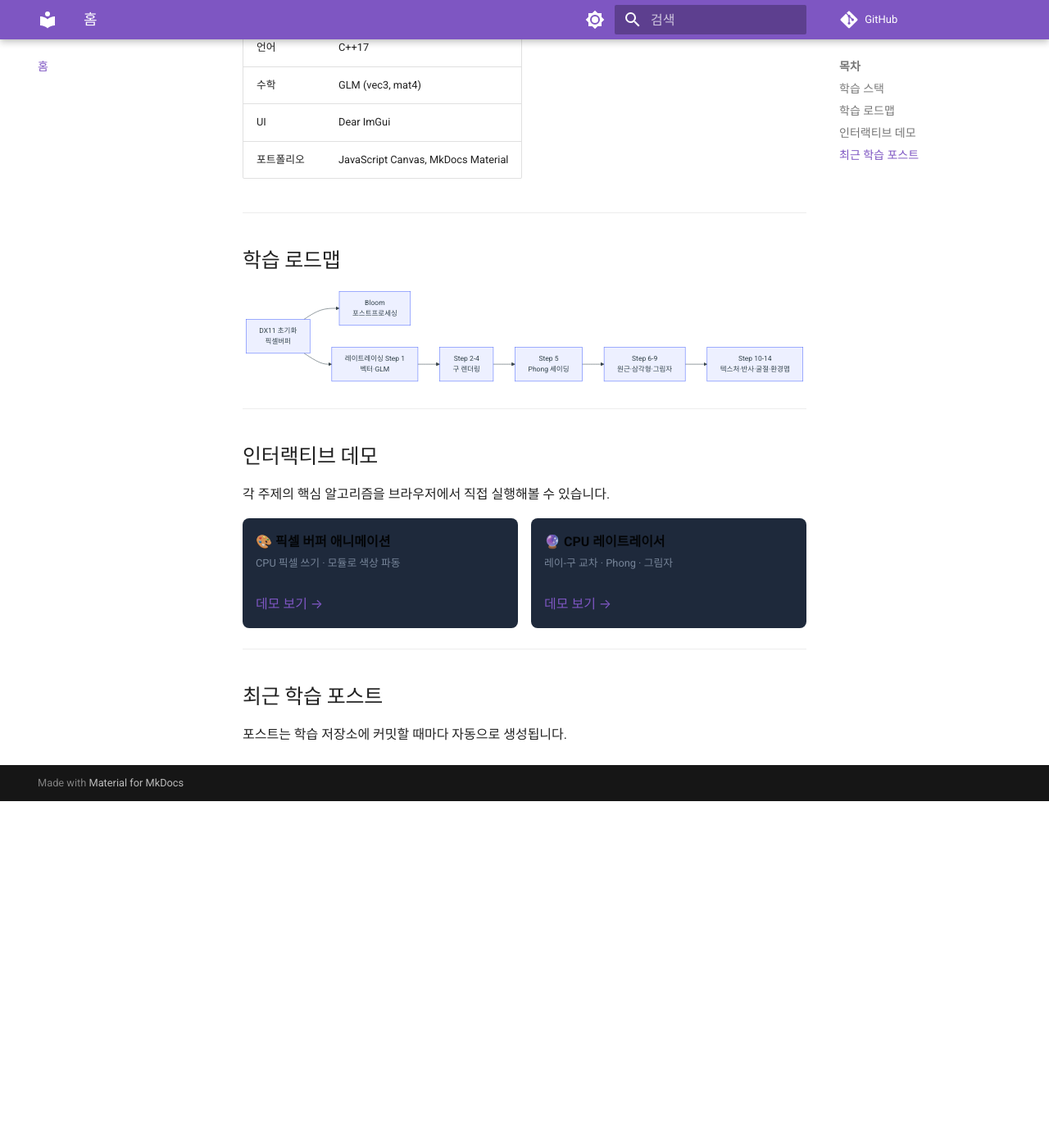
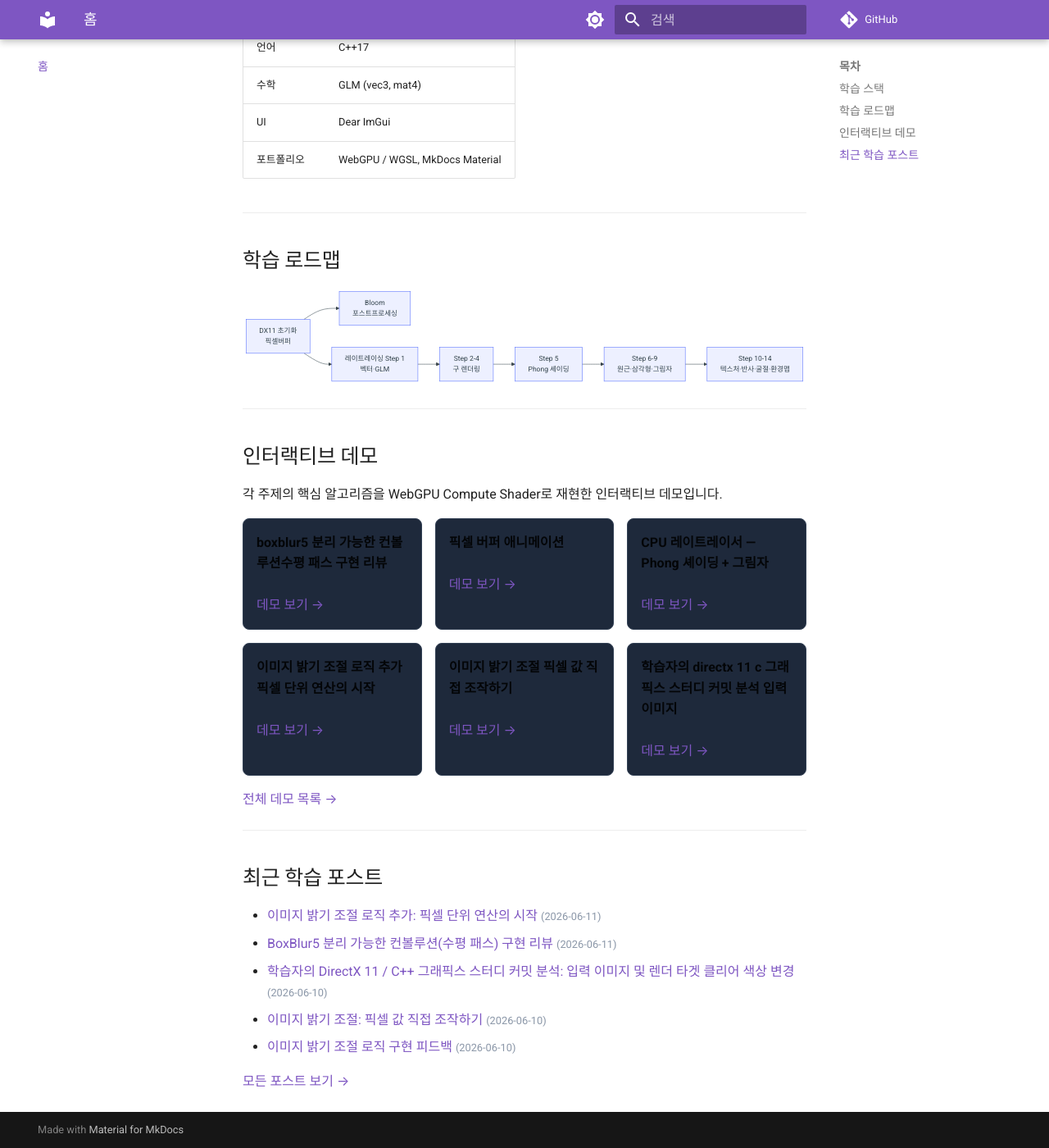
Before and after one commit to leeyunhome/computer_graphics_part1, an MkDocs documentation site: the page built from docs/index.md, in a window 1280 px wide and 1400 px high, scrolled down 477 px. Shown: the whole window at 82% size. Built offline with MkDocs 1.6.1 and Material for MkDocs 9.7.7, drawn with Linux system fonts in a browser that asks for light colours; comment, search, counter and statistics services are not loaded; before the commit the page ends 1454 px from its top, so only the background shows below that; some of the changed text lies outside the part shown.

Commit message:
Fix demo 404 and homepage: correct iframe path, dynamic demo/post listing
- Fix iframe src bug: create_demo_page() was generating src=<slug>/demo.html
  but MkDocs renders slug.md -> slug/index.html, so correct path is demo.html
- Fix all 4 existing auto-generated demo pages with the wrong path
- Add rebuild_homepage(): auto-updates docs/index.md with all demo cards
  and 5 most recent posts on every save_and_commit() call
- Homepage now shows all 6 demos and latest 5 posts dynamically

Co-Authored-By: Claude Sonnet 4.6 <noreply@anthropic.com>

```diff
--- a/docs/index.md
+++ b/docs/index.md
@@ -1,7 +1,7 @@
 # 컴퓨터 그래픽스 학습 포트폴리오
 
 C++과 DirectX 11로 컴퓨터 그래픽스를 공부하며 직접 구현한 내용을 정리한 포트폴리오입니다.
-강의 코드를 그대로 옮긴 것이 아니라, 학습한 수학·알고리즘을 **JavaScript로 재구현**하여 브라우저에서 직접 체험할 수 있도록 했습니다.
+강의 코드를 그대로 옮긴 것이 아니라, 학습한 수학·알고리즘을 **WebGPU Compute Shader로 재현**하여 브라우저에서 직접 체험할 수 있도록 했습니다.
 
 ---
 
@@ -13,7 +13,7 @@ C++과 DirectX 11로 컴퓨터 그래픽스를 공부하며 직접 구현한 내
 | 언어 | C++17 |
 | 수학 | GLM (vec3, mat4) |
 | UI | Dear ImGui |
-| 포트폴리오 | JavaScript Canvas, MkDocs Material |
+| 포트폴리오 | WebGPU / WGSL, MkDocs Material |
 
 ---
 
@@ -33,26 +33,52 @@ graph LR
 
 ## 인터랙티브 데모
 
-각 주제의 핵심 알고리즘을 브라우저에서 직접 실행해볼 수 있습니다.
+각 주제의 핵심 알고리즘을 WebGPU Compute Shader로 재현한 인터랙티브 데모입니다.
 
 <div style="display:flex; gap:16px; flex-wrap:wrap; margin-top:8px;">
 
-<div style="flex:1; min-width:200px; background:#1e293b; border-radius:8px; padding:16px;">
-<strong>🎨 픽셀 버퍼 애니메이션</strong><br>
-<small style="color:#94a3b8">CPU 픽셀 쓰기 · 모듈로 색상 파동</small><br><br>
-<a href="demos/pixel-animation/">데모 보기 →</a>
+<div style="flex:1; min-width:200px; background:#1e293b; border-radius:8px; padding:16px; border:1px solid #334155;">
+<strong>boxblur5 분리 가능한 컨볼루션수평 패스 구현 리뷰</strong><br><br>
+<a href="demos/boxblur5-분리-가능한-컨볼루션수평-패스-구현-리뷰.md">데모 보기 →</a>
 </div>
 
-<div style="flex:1; min-width:200px; background:#1e293b; border-radius:8px; padding:16px;">
-<strong>🔮 CPU 레이트레이서</strong><br>
-<small style="color:#94a3b8">레이-구 교차 · Phong · 그림자</small><br><br>
-<a href="demos/raytracer/">데모 보기 →</a>
+<div style="flex:1; min-width:200px; background:#1e293b; border-radius:8px; padding:16px; border:1px solid #334155;">
+<strong>픽셀 버퍼 애니메이션</strong><br><br>
+<a href="demos/pixel-animation.md">데모 보기 →</a>
+</div>
+
+<div style="flex:1; min-width:200px; background:#1e293b; border-radius:8px; padding:16px; border:1px solid #334155;">
+<strong>CPU 레이트레이서 — Phong 셰이딩 + 그림자</strong><br><br>
+<a href="demos/raytracer.md">데모 보기 →</a>
+</div>
+
+<div style="flex:1; min-width:200px; background:#1e293b; border-radius:8px; padding:16px; border:1px solid #334155;">
+<strong>이미지 밝기 조절 로직 추가 픽셀 단위 연산의 시작</strong><br><br>
+<a href="demos/이미지-밝기-조절-로직-추가-픽셀-단위-연산의-시작.md">데모 보기 →</a>
+</div>
+
+<div style="flex:1; min-width:200px; background:#1e293b; border-radius:8px; padding:16px; border:1px solid #334155;">
+<strong>이미지 밝기 조절 픽셀 값 직접 조작하기</strong><br><br>
+<a href="demos/이미지-밝기-조절-픽셀-값-직접-조작하기.md">데모 보기 →</a>
+</div>
+
+<div style="flex:1; min-width:200px; background:#1e293b; border-radius:8px; padding:16px; border:1px solid #334155;">
+<strong>학습자의 directx 11 c 그래픽스 스터디 커밋 분석 입력 이미지</strong><br><br>
+<a href="demos/학습자의-directx-11-c-그래픽스-스터디-커밋-분석-입력-이미지-.md">데모 보기 →</a>
 </div>
 
 </div>
+
+[전체 데모 목록 →](demos/index.md)
 
 ---
 
 ## 최근 학습 포스트
 
-포스트는 학습 저장소에 커밋할 때마다 자동으로 생성됩니다.
+- [이미지 밝기 조절 로직 추가: 픽셀 단위 연산의 시작](posts/2026-06-11-이미지-밝기-조절-로직-추가-픽셀-단위-연산의-시작.md) <small style='color:#64748b'>(2026-06-11)</small>
+- [BoxBlur5 분리 가능한 컨볼루션(수평 패스) 구현 리뷰](posts/2026-06-11-boxblur5-분리-가능한-컨볼루션수평-패스-구현-리뷰.md) <small style='color:#64748b'>(2026-06-11)</small>
+- [학습자의 DirectX 11 / C++ 그래픽스 스터디 커밋 분석: 입력 이미지 및 렌더 타겟 클리어 색상 변경](posts/2026-06-10-학습자의-directx-11-c-그래픽스-스터디-커밋-분석-입력-이미지-및-렌더-타겟-클리어-색상-변경.md) <small style='color:#64748b'>(2026-06-10)</small>
+- [이미지 밝기 조절: 픽셀 값 직접 조작하기](posts/2026-06-10-이미지-밝기-조절-픽셀-값-직접-조작하기.md) <small style='color:#64748b'>(2026-06-10)</small>
+- [이미지 밝기 조절 로직 구현 피드백](posts/2026-06-10-이미지-밝기-조절-로직-구현-피드백.md) <small style='color:#64748b'>(2026-06-10)</small>
+
+[모든 포스트 보기 →](posts/index.md)
```
Also changed, not shown: docs/demos/boxblur5-분리-가능한-컨볼루션수평-패스-구현-리뷰.md (+1 -1 lines), docs/demos/이미지-밝기-조절-로직-추가-픽셀-단위-연산의-시작.md (+1 -1 lines), docs/demos/이미지-밝기-조절-픽셀-값-직접-조작하기.md (+1 -1 lines), docs/demos/학습자의-directx-11-c-그래픽스-스터디-커밋-분석-입력-이미지-.md (+1 -1 lines), 1 other file.
